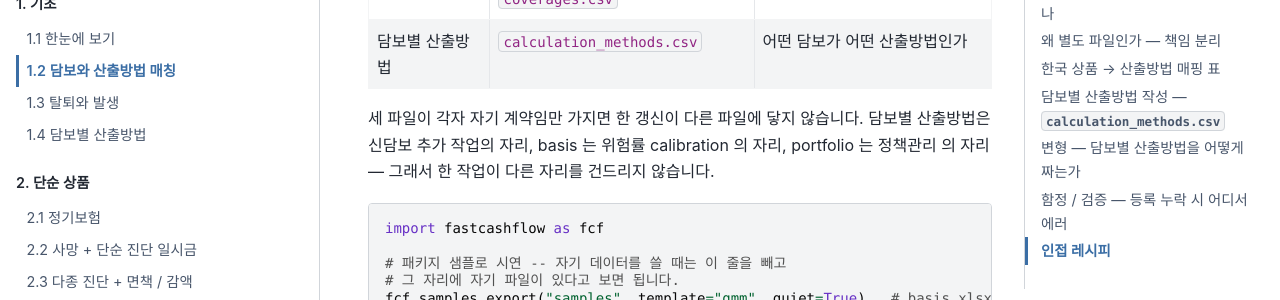
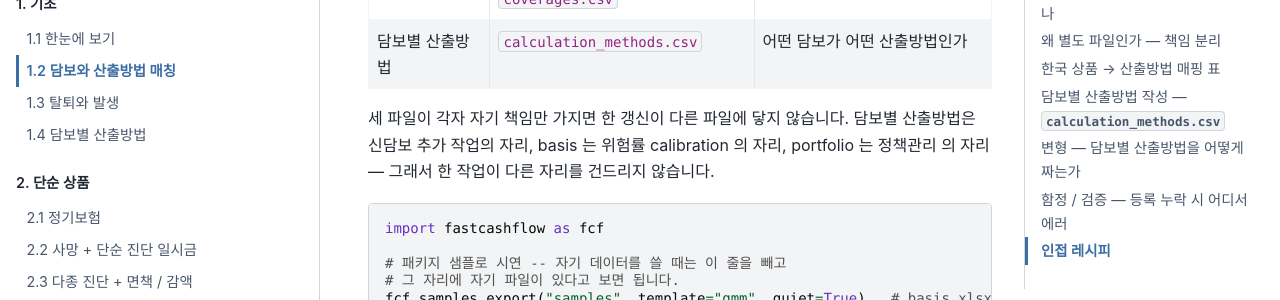
Before and after one commit to seokhoonj/fastcashflow, a Sphinx documentation site: the page built from docs/cookbook/basics/calculation-methods.md, in a window 1280 px wide and 900 px high, scrolled down 1738 px. Shown: the part 152-452 px from the top of the window. Built offline with Sphinx 7.4.7 and the PyData theme 0.15.4, drawn with Linux system fonts in a browser that asks for light colours.

Commit message:
docs: fix two stragglers from the 책->계약 book-of-business rename
202f1fc replaced the book-of-business term "책" with "계약" but had one
over-match and one miss:
- calculation-methods.md: "자기 책임만" (responsibility) was mangled to the
  non-word "계약임만" -- restore "책임만" (parallel to "다른 책임" above).
- onerous-settle.md: a book-of-business "책" in a code comment was missed --
  convert "있는 책" -> "있는 계약" to match "(1,000 건 계약)" elsewhere.

```diff
--- a/docs/cookbook/basics/calculation-methods.md
+++ b/docs/cookbook/basics/calculation-methods.md
@@ -71,7 +71,7 @@
 | Portfolio | `policies.csv` + `coverages.csv` | 어떤 계약이 어떤 담보를 얼마에 |
 | 담보별 산출방법 | `calculation_methods.csv` | 어떤 담보가 어떤 산출방법인가 |
 
-세 파일이 각자 자기 계약임만 가지면 한 갱신이 다른 파일에 닿지 않습니다.
+세 파일이 각자 자기 책임만 가지면 한 갱신이 다른 파일에 닿지 않습니다.
 담보별 산출방법은 신담보 추가 작업의 자리, basis 는 위험률 calibration
 의 자리, portfolio 는 정책관리 의 자리 — 그래서 한 작업이 다른 자리를
 건드리지 않습니다.
```
Also changed, not shown: docs/cookbook/workflow/onerous-settle.md (+1 -1 lines).
